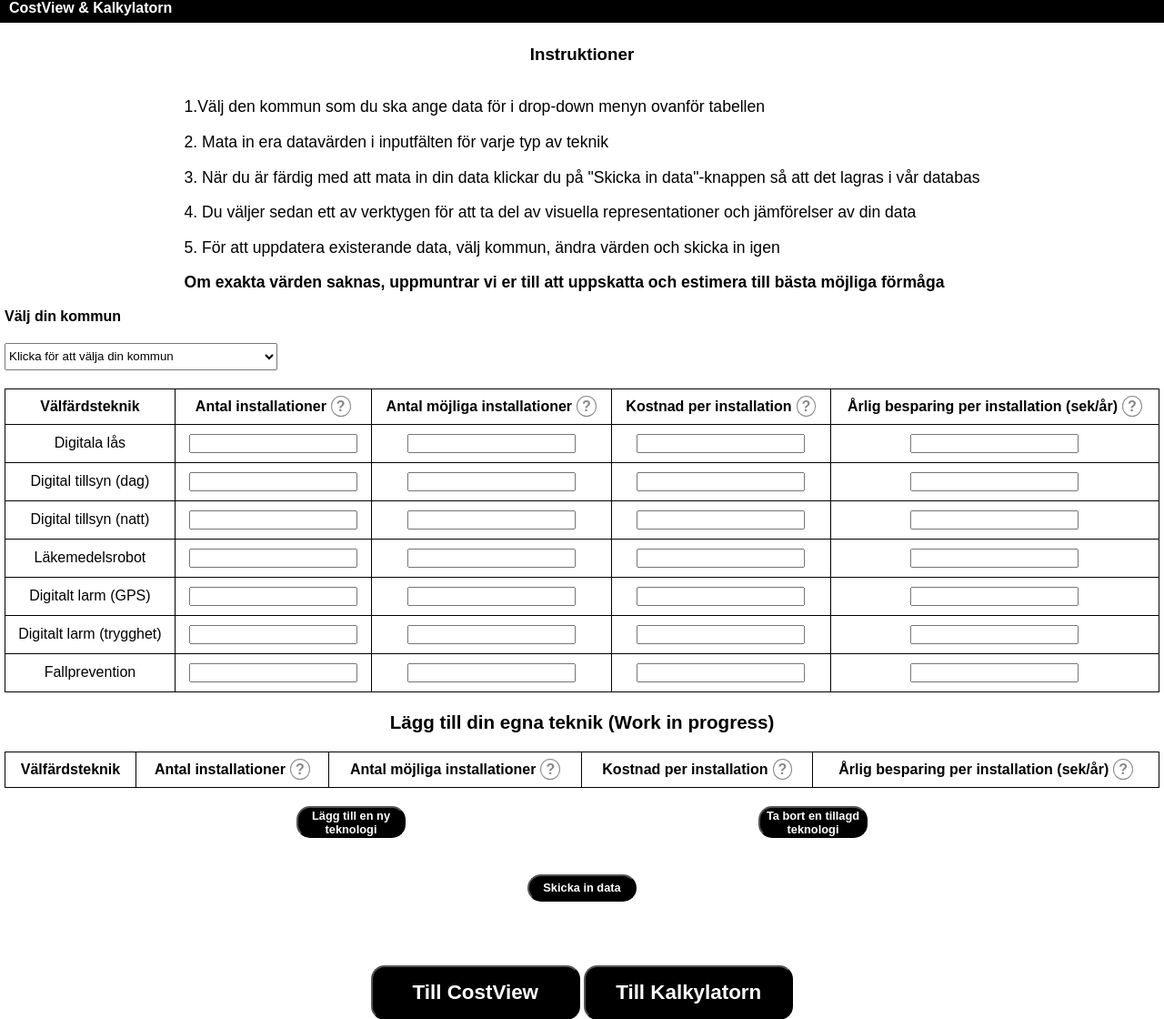
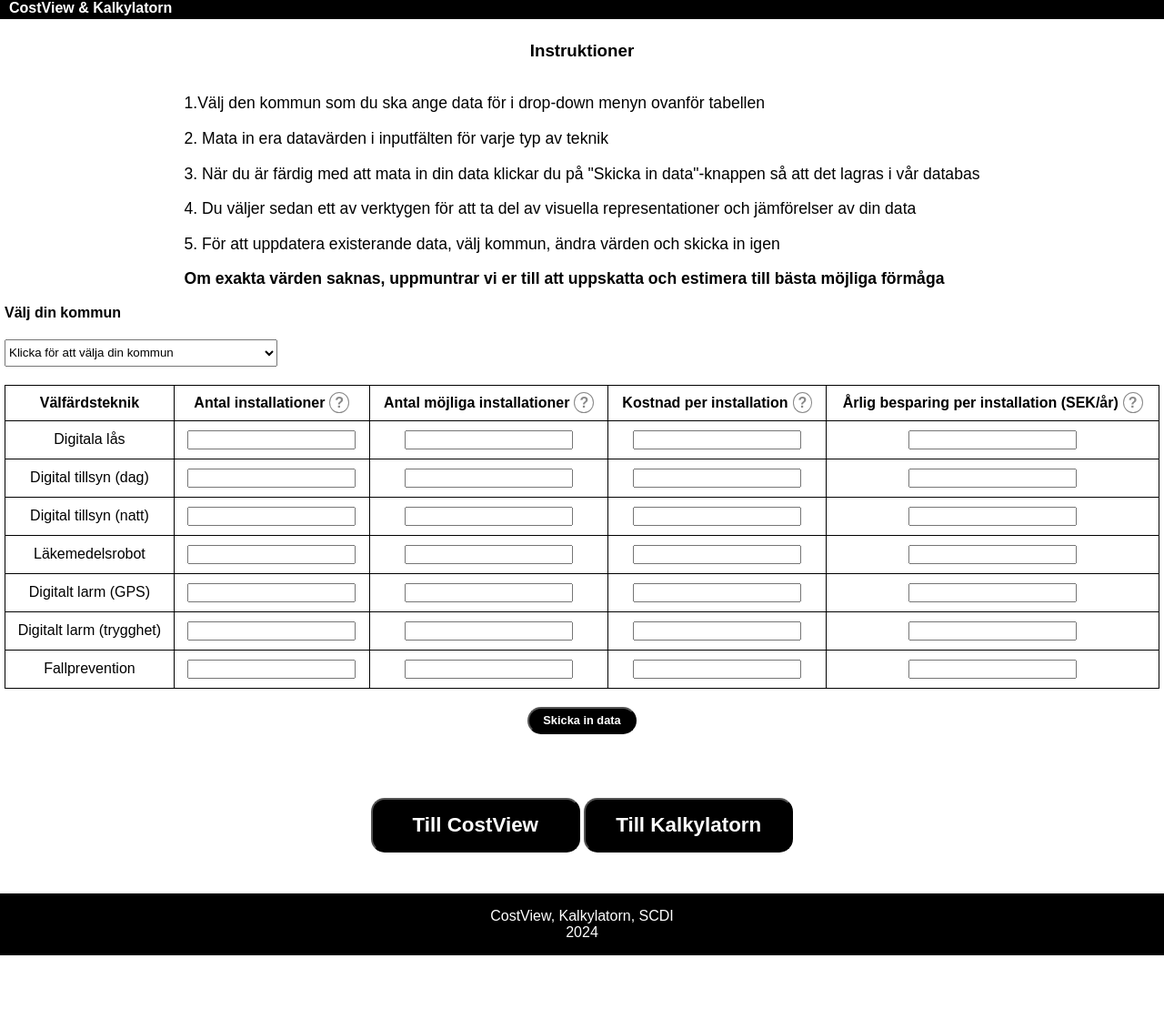
Before and after one commit to Antpapa99/TIG335_Alternativkostnader, a Django app: page /data/ in a window 1280 px wide. Shown: the top 1120 px of the page at 91% size. After the commit the page ends 1050 px from the top, so only its background shows below. Run offline with Django 5.2, Linux system fonts and the light colour scheme; lists and menus that the app fills with data are empty.

Commit message:
Update data.html

```diff
--- a/alternativkostnaderApp/templates/data.html
+++ b/alternativkostnaderApp/templates/data.html
@@ -36,15 +36,17 @@
                 <thead>
                     <tr>
                         <th>Välfärdsteknik</th>
-                        <th>Antal installationer<span class="tooltip" title="Antalet installationer av varje teknik som ni har utfört inom äldreomsorgen, särkilt boende + ordinärt boende.">?</span></th>
-                        <th>Antal möjliga installationer<span class="tooltip" title="Totala mängden installationer som kan göras i er kommun, särkilt boende + ordinärt boende (inklusive befintliga installationer).">?</span></th>
+                        <th>Antal installationer<span class="tooltip" title="Antalet installationer av varje teknik som ni har utfört inom äldreomsorgen, särkilt boende + ordinärt boende">?</span></th>
+                        <th>Antal möjliga installationer<span class="tooltip" title="Totala mängden installationer för att uppnå breddinförande, särkilt boende + ordinärt boende. (Inklusive befintliga installationer)">?</span></th>
                         <th>Kostnad per installation<span class="tooltip" title="Konstnaden för att köpa in och installera en enhet av respektive välfärdsteknik">?</span></th>
-                        <th>Årlig besparing per installation (sek/år)<span class="tooltip" title="SEK/år besparade per enhet av respektive välfärdsteknik">?</span></th>
+                        <th>Årlig besparing per installation (SEK/år)<span class="tooltip" title="SEK/år besparade per enhet av respektive välfärdsteknik, exempel på kostnadsbesparing är sparade personaltimmar, drivmedel eller andra relaterade kostnader">?</span></th>
                     </tr>
                 </thead>
                 <tbody>
                 </tbody>
             </table>
+
+            <!--
             <div id="instruktioner">
                 <h3>Lägg till din egna teknik (Work in progress) </h3>
             </div>
@@ -72,6 +74,7 @@
                     Ta bort en tillagd teknologi
                 </button>
             </div>
+            -->
 
             <button type="button" id="submitbutton">
                 Skicka in data
```
